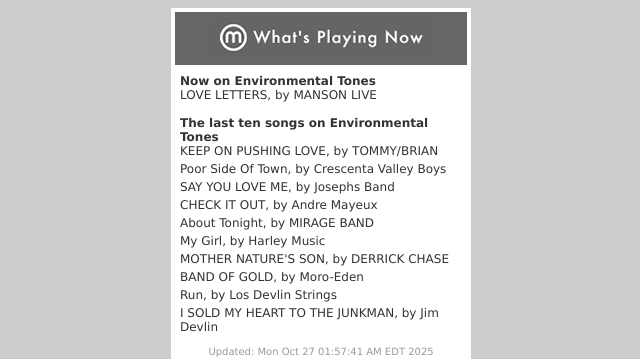
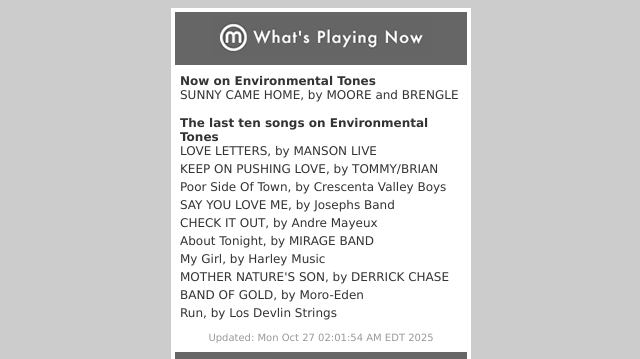
Before and after one commit to veespecial/environmental-tones, a plain HTML site: page index.html in a window 1280 px wide. Shown: the top 359 px of the page, without its empty margins (319-959 px from the left). Drawn offline with Linux system fonts and the light colour scheme.

Commit message:
Update index.html and playlist.json

```diff
--- a/index.html
+++ b/index.html
@@ -16,8 +16,11 @@
 <tr>
 <td>
 <div id="titles">
-<b>Now on Environmental Tones</b><br>LOVE LETTERS, by MANSON LIVE<br><br>
+<b>Now on Environmental Tones</b><br>SUNNY CAME HOME, by MOORE and BRENGLE<br><br>
 <b>The last ten songs on Environmental Tones</b><br>
+LOVE LETTERS, by MANSON LIVE
+<div style='height:1px;'>&#8203;</div>
+<img src='shimi.gif' height='3' width='1' style='display:block;margin:0;'>
 KEEP ON PUSHING LOVE, by TOMMY/BRIAN
 <div style='height:1px;'>&#8203;</div>
 <img src='shimi.gif' height='3' width='1' style='display:block;margin:0;'>
@@ -43,11 +46,8 @@ BAND OF GOLD, by Moro-Eden
 <div style='height:1px;'>&#8203;</div>
 <img src='shimi.gif' height='3' width='1' style='display:block;margin:0;'>
 Run, by Los Devlin Strings
-<div style='height:1px;'>&#8203;</div>
-<img src='shimi.gif' height='3' width='1' style='display:block;margin:0;'>
-I SOLD MY HEART TO THE JUNKMAN, by Jim Devlin
 <div style='line-height:1em;'>&#8203;</div>
-<div id='update'>Updated: Mon Oct 27 01:57:41 AM EDT 2025</div>
+<div id='update'>Updated: Mon Oct 27 02:01:54 AM EDT 2025</div>
 </div>
 </td>
 </tr>
```
Also changed, not shown: playlist.json (+6 -6 lines).
